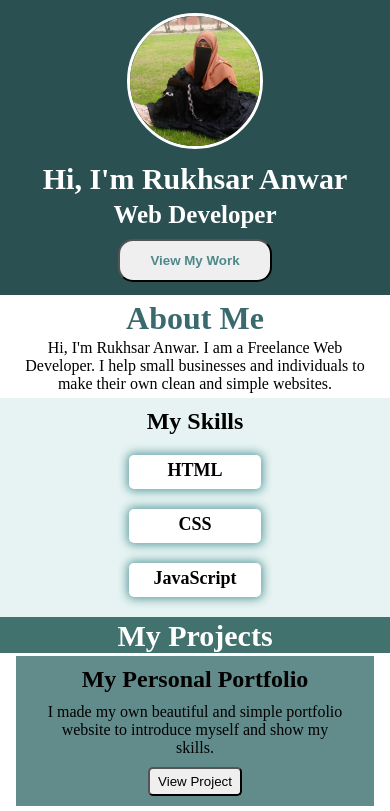
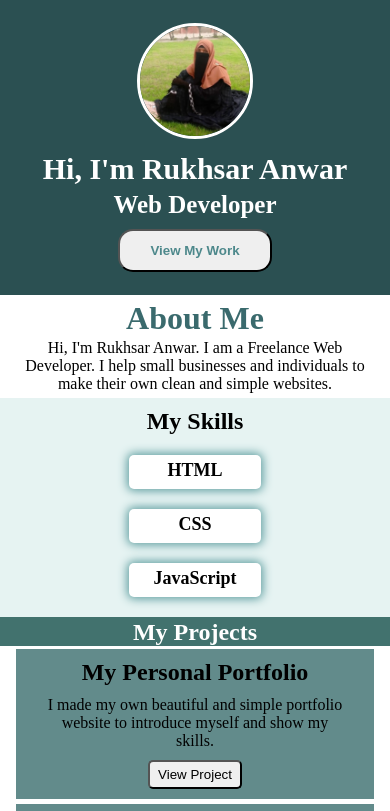
Before and after one commit to rukhsar-anwar-designs/Portfolio, a plain HTML site: page index.html in a window 390 px wide. Shown: the top 811 px of the page. Drawn offline with Linux system fonts and the light colour scheme.

Commit message:
Update style.css

```diff
--- a/style.css
+++ b/style.css
@@ -294,6 +294,11 @@ color:black;
     height: auto;
     padding: 10px;
   }
+  .my-photo{
+    width:110px;
+    height:110px;
+  }
+}
 }
   .project h2{
     font-size:30px;
```
